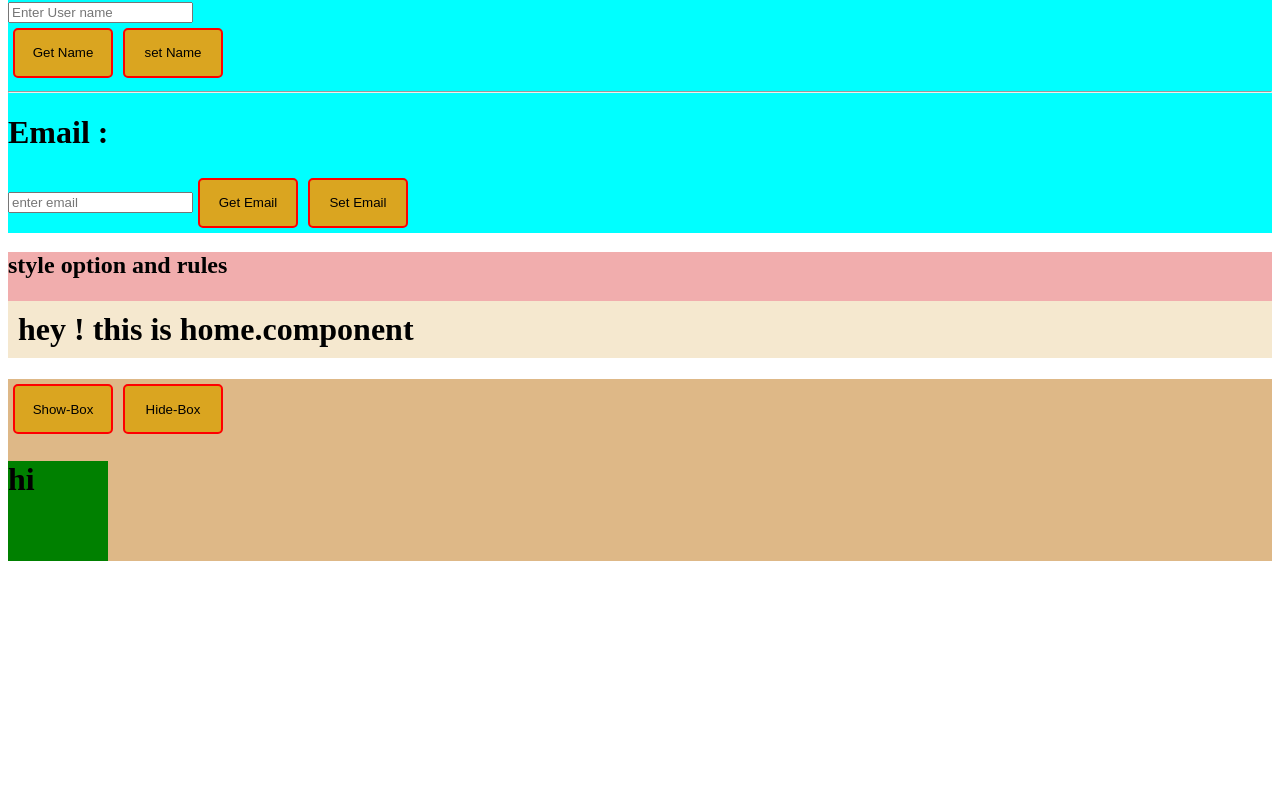
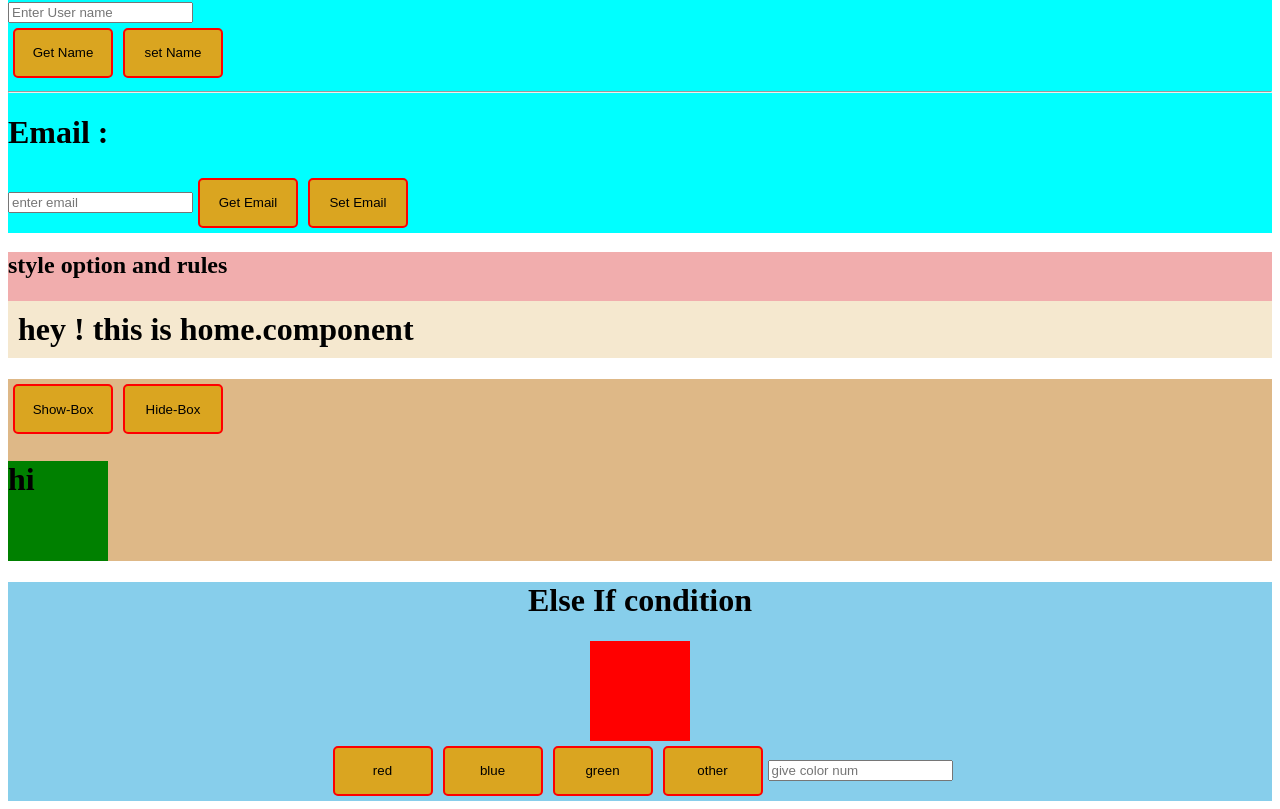
Before and after one commit to avinash-kurandale/Angular, an Angular app: page / in a window 1280 px wide. Shown: the part 948-1757 px from the top of the page. Before the commit the page ends 1517 px from the top, so only its background shows below. Built offline with nearby package versions, Linux system fonts and the light colour scheme.

Commit message:
Else IF in angular

```diff
--- a/src/app/app.component.html
+++ b/src/app/app.component.html
@@ -86,7 +86,7 @@
   <app-home></app-home>
 
 
-  <!-- IF ELSE in Angular | hide show | toggle  -->
+<!-- IF ELSE in Angular | hide show | toggle  -->
 
          <div class="if-else">
               <button (click)="showBox()">Show-Box</button>
@@ -100,3 +100,27 @@
                 <P>box is hidden, click on show box to see box</P>
               }
          </div>
+
+<!-- Else If condition |control flow statement -->
+
+          <div class="background">
+            <h1>Else If condition</h1>
+            @if(color==1){
+              <div style="background-color: red; width: 100px; height: 100px;"></div>
+            }
+            @else if(color==2){
+              <div style="background-color: blue; width: 100px; height: 100px;"></div>
+            }
+            @else if(color==3){
+              <div style="background-color: green; width: 100px; height: 100px;"></div>
+            }
+            @else{
+              <div style="background-color: black; width: 100px; height: 100px;"></div>
+            }
+            <button (click)="handlecolor(1)">red</button>
+            <button (click)="handlecolor(2)">blue</button>
+            <button (click)="handlecolor(3)">green</button>
+            <button (click)="handlecolor(100)">other</button>
+            <input (input)=" handleInput($event)"type="text" placeholder="give color num">
+
+          </div>
--- a/src/app/app.component.scss
+++ b/src/app/app.component.scss
@@ -43,3 +43,10 @@
     height: 100px;
     background-color: green;
 }
+
+// for Else if statement
+ .background{
+    background-color: skyblue;
+    justify-items: center;
+    align-items: center;
+ }
--- a/src/app/app.component.ts
+++ b/src/app/app.component.ts
@@ -94,4 +94,13 @@
     hideBox(){
       this.isBoxVisible=false;
     }
+
+// Else If in angular | contol flow statement
+        color=1;
+        handlecolor(val:number){
+          this.color=val;
+        }
+        handleInput(event:Event){
+          this.color = parseInt((event.target as HTMLInputElement).value);
+        }
 }
```
